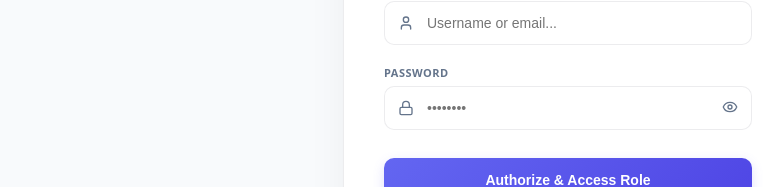
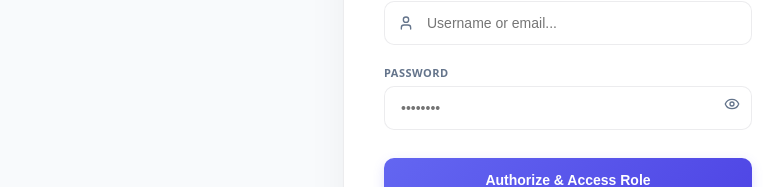
Before and after one commit to Arivuselvan775/hwoip-recruitment-system, a React app in the folder frontend/: page / in a window 1280 px wide. Shown: the part 433-620 px from the top of the page, without its empty margins (72-855 px from the left). Built offline with nearby package versions, Linux system fonts and the light colour scheme; the HTML template or start-up script is replaced by a standard one.

Commit message:
Auto-sync: file changes

```diff
--- a/frontend/src/AuthPage.jsx
+++ b/frontend/src/AuthPage.jsx
@@ -180,26 +180,31 @@ export default function AuthPage() {
                   />
                 </div>
               </div>
-
 <div style={{ marginBottom: '28px', position: 'relative' }}>
   <label style={{ display: 'block', marginBottom: '6px', fontSize: '11px', fontWeight: '600', color: colors.textMuted, letterSpacing: '0.5px' }}>PASSWORD</label>
   <div style={{ position: 'relative' }}>
-                  <Lock size={16} style={{ position: 'absolute', left: '14px', top: '14px', color: colors.textMuted }} />
+
+
+
     <input
       type={showPassword ? "text" : "password"}
       value={loginPassword}
       onChange={(e) => setLoginPassword(e.target.value)}
       required
       placeholder="••••••••"
-                    style={{ width: '100%', padding: '13px 42px 13px 42px', borderRadius: '10px', border: `1px solid ${colors.border}`, background: colors.inputBg, color: colors.textMain }}
+
+      style={{ width: '100%', padding: '13px 48px 13px 16px', borderRadius: '10px', border: `1px solid ${colors.border}`, background: colors.inputBg, color: colors.textMain }}
     />
+
     <button
       type="button"
       onClick={() => setShowPassword(!showPassword)}
-                    style={{ position: 'absolute', right: '14px', top: '13px', background: 'none', border: 'none', color: colors.textMuted, cursor: 'pointer', padding: 0 }}
+      style={{ position: 'absolute', right: '12px', top: '10px', background: 'none', border: 'none', cursor: 'pointer', padding: 0, display: 'flex', alignItems: 'center' }}
     >
-                    {showPassword ? <EyeOff size={16} /> : <Eye size={16} />}
+      {/* 👁️ Use <SharinganIcon /> here if you want the anime look or stick to standard icons below */}
+      {showPassword ? <EyeOff size={16} style={{ color: colors.textMuted }} /> : <Eye size={16} style={{ color: colors.textMuted }} />}
     </button>
+
   </div>
 </div>
 
```
Lines whose indentation alone changed are shown as unchanged.
